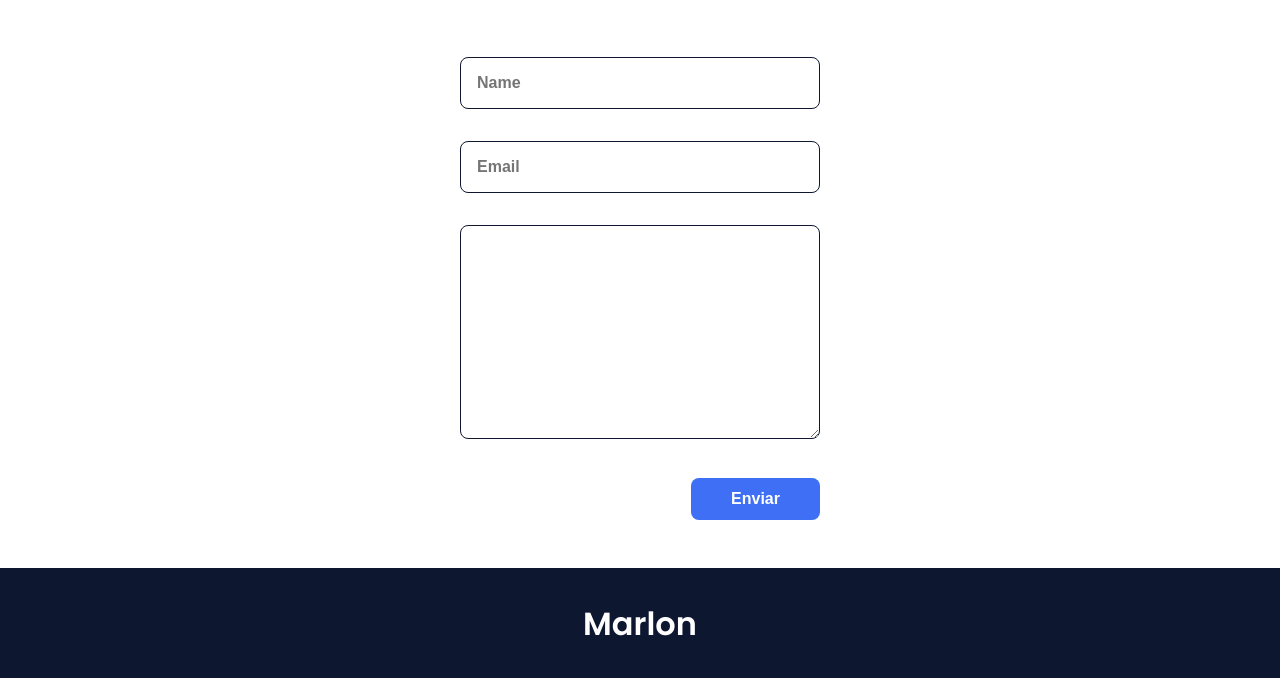
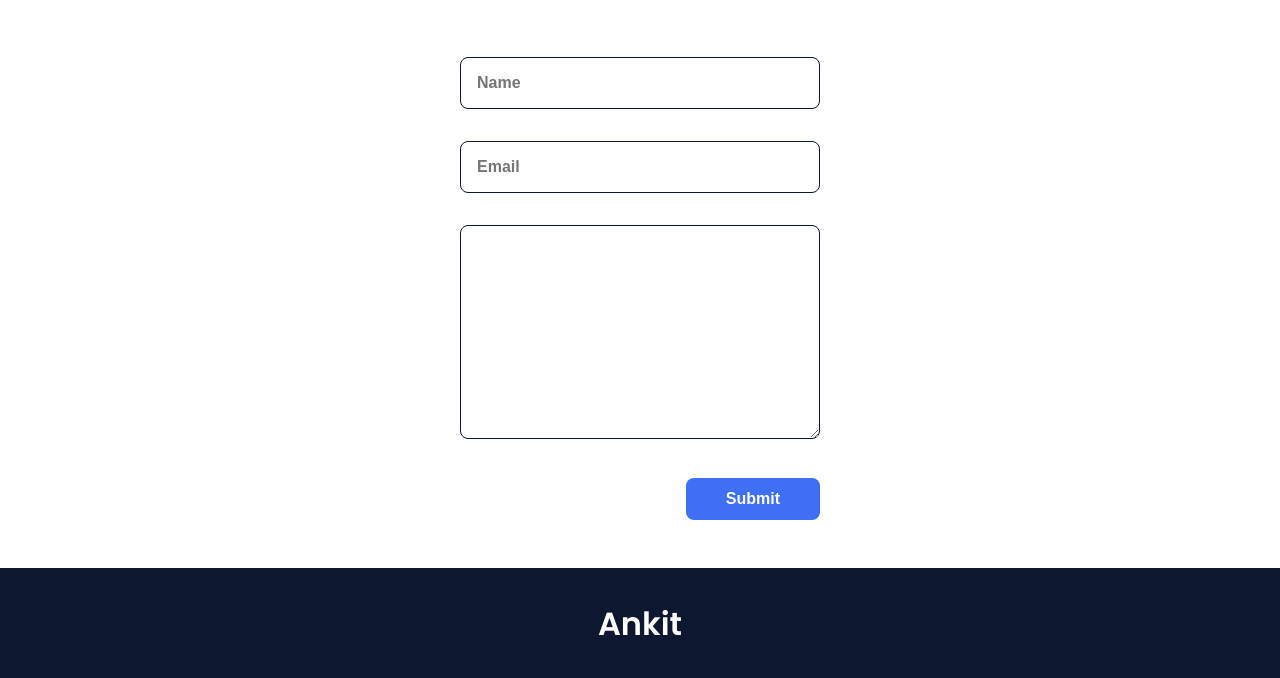
Before and after one commit to AnkitAnandMastery17/AnkitAnandMastery17.github.io, a plain HTML site: page index.html in a window 1280 px wide. Shown: the part 2319-2997 px from the top of the page. Drawn offline with nearby package versions, Linux system fonts and the light colour scheme.

Commit message:
Update index.html

```diff
--- a/index.html
+++ b/index.html
@@ -190,7 +190,7 @@
                         <input type="text" placeholder="Name" class="contact__input">
                         <input type="mail" placeholder="Email" class="contact__input">
                         <textarea name="" id="" cols="0" rows="10" class="contact__input"></textarea>
-                        <input type="button" value="Enviar" class="contact__button button">
+                        <input type="button" value="Submit" class="contact__button button">
                     </form>
                 </div>
             </section>
@@ -198,7 +198,7 @@
 
         <!--===== FOOTER =====-->
         <footer class="footer">
-            <p class="footer__title">Marlon</p>
+            <p class="footer__title">Ankit</p>
             <div class="footer__social">
                 <a href="#" class="footer__icon"><i class='bx bxl-facebook' ></i></a>
                 <a href="#" class="footer__icon"><i class='bx bxl-instagram' ></i></a>
```
